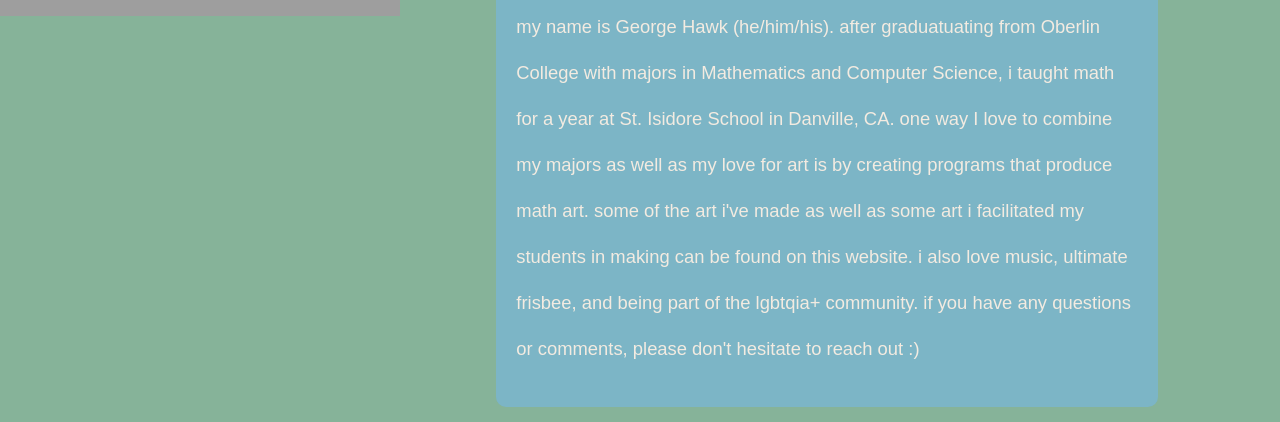
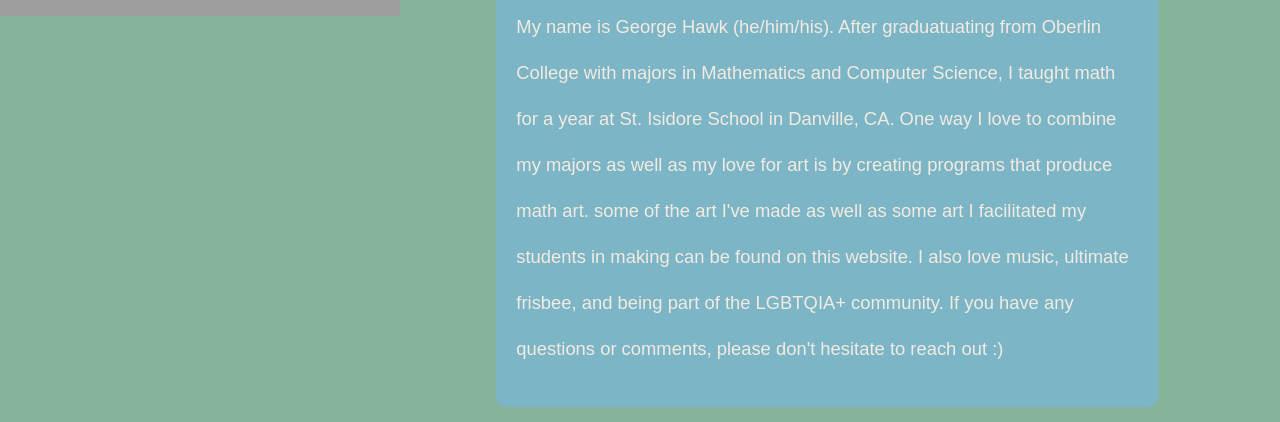
Before and after one commit to ghawk1/george-hawk.com, a plain HTML site: page me.html in a window 1280 px wide. Shown: the part 284-706 px from the top of the page. Drawn offline with Linux system fonts and the light colour scheme; grey boxes are pictures that could not be loaded; a web font is replaced by a local one.

Commit message:
some words
hmm

```diff
--- a/me.html
+++ b/me.html
@@ -54,9 +54,9 @@
             </div>
             <div class="bio">
                 <div class="biowords">
-                    <h2>my name is George Hawk (he/him/his). after graduatuating from Oberlin College with majors in Mathematics and Computer Science, i taught math for a year at St. Isidore School in Danville, CA. one way I love to combine
-                    my majors as well as my love for art is by creating programs that produce math art. some of the art i've made as well as some art i
-                    facilitated my students in making can be found on this website. i also love music, ultimate frisbee, and being part of the lgbtqia+ community. if you have any questions or comments, please don't hesitate to reach out :) </h2>
+                    <h2>My name is George Hawk (he/him/his). After graduatuating from Oberlin College with majors in Mathematics and Computer Science, I taught math for a year at St. Isidore School in Danville, CA. One way I love to combine
+                    my majors as well as my love for art is by creating programs that produce math art. some of the art I've made as well as some art I
+                    facilitated my students in making can be found on this website. I also love music, ultimate frisbee, and being part of the LGBTQIA+ community. If you have any questions or comments, please don't hesitate to reach out :) </h2>
                 </div>
             </div>
 
```
Also changed, not shown: index.html (+1 -1 lines).
